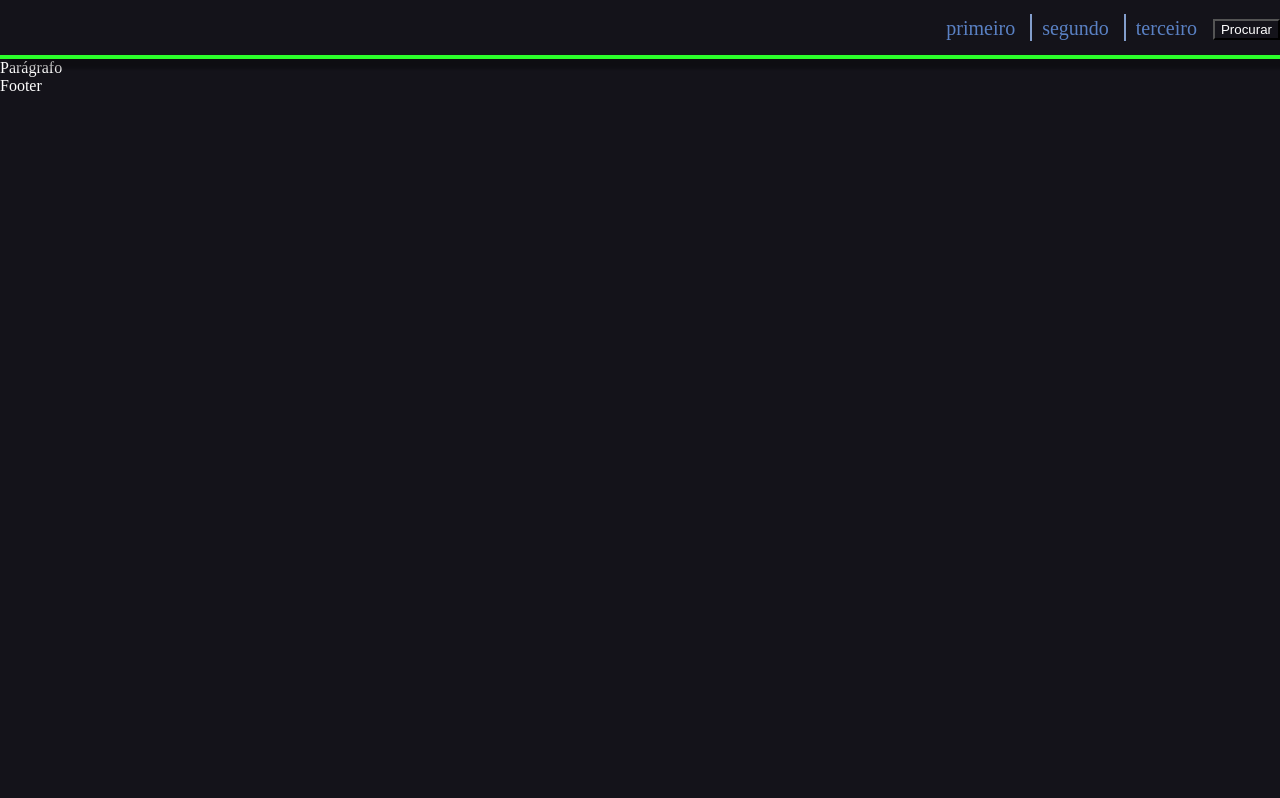
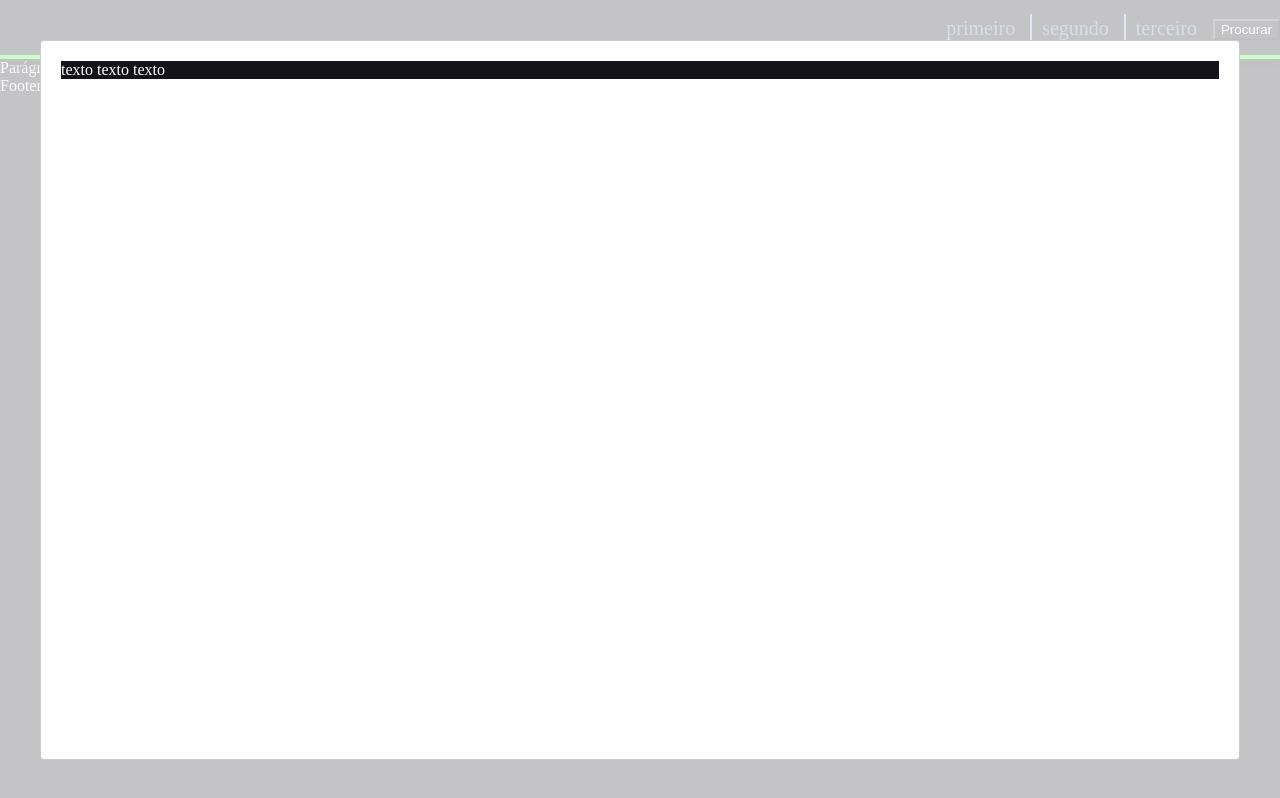
Before and after one commit to castelanlan/startupmap, a React (Create React App) app: page / in a window 1280 px wide. Both pictures are taken after a click on the button "Procurar". Built offline with nearby package versions, Linux system fonts and the light colour scheme; the HTML template or start-up script is replaced by a standard one.

Commit message:
modal '''funcional''', commits menores

```diff
--- a/src/components/Header/index.tsx
+++ b/src/components/Header/index.tsx
@@ -10,23 +10,26 @@ import {
   LoginStartUpButton
 } from "./styles";
 
+Modal.setAppElement('#root')
 
 
 
 
+// fixme: aparentemente funções de flecha não são mais
+// recomendas, só que funcionam
 const Header: React.FC = () => {
 
   // https://www.npmjs.com/package/react-modal
   const [modalIsOpen, setIsOpen] = React.useState(false);
 
-  function abreModal() {
+  function openModal() {
     setIsOpen(true);
-    console.log("fecha modal")
+    console.log("abre modal")
   }
 
   function afterOpenModal() {
     // references are now sync'd and can be accessed.
-    console.log("aaasdasd")
+    console.log("depois do modal aberto")
   }
 
   function closeModal() {
@@ -44,7 +47,10 @@ const Header: React.FC = () => {
         </LinksRow>
 
         <LoginStartUpBox>
-          <LoginStartUpButton onClick={abreModal}>Procurar</LoginStartUpButton>
+          <LoginStartUpButton onClick={openModal}>Procurar</LoginStartUpButton>
+          <Modal isOpen={modalIsOpen} onAfterOpen={afterOpenModal} onRequestClose={closeModal}>
+            <p>texto texto texto</p>
+          </Modal>
         </LoginStartUpBox>
       </NavBar>
     </Container>
```
